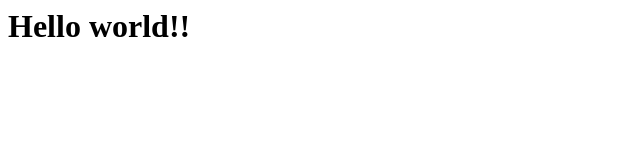
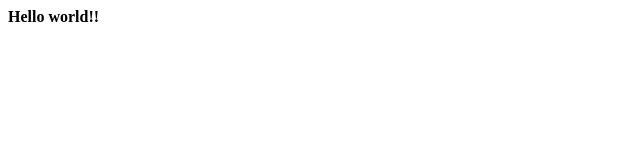
Before and after one commit to jihun5914/jihun5914.github.io, a plain HTML site: page index.html in a window 1280 px wide. Shown: the whole page, without its empty margins (0-640 px from the left). Drawn offline with Linux system fonts and the light colour scheme.

Commit message:
Update index.html

```diff
--- a/index.html
+++ b/index.html
@@ -2,7 +2,7 @@
   <head>
 
     <body>
-    <h1>Hello world!!</h1>
+    <b>Hello world!!</b>
     </body>
   </head>
 </html>
```
